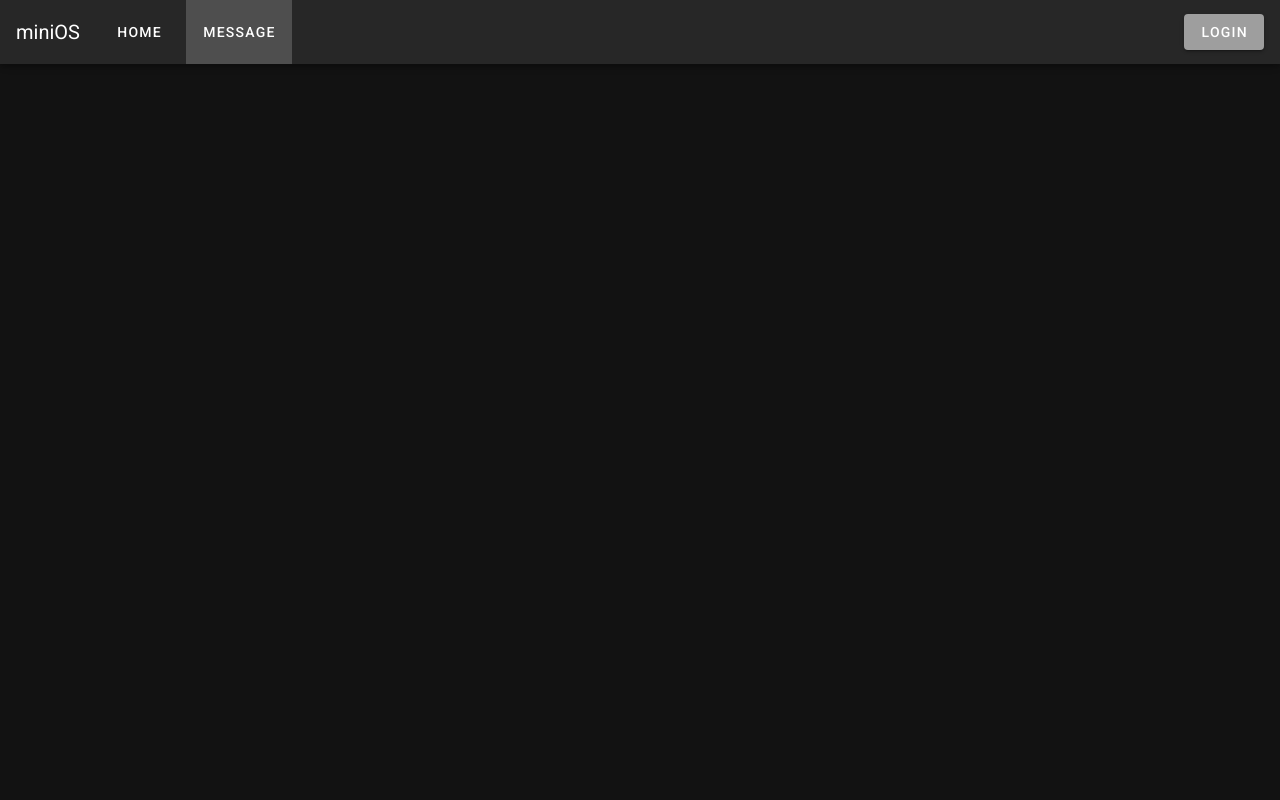
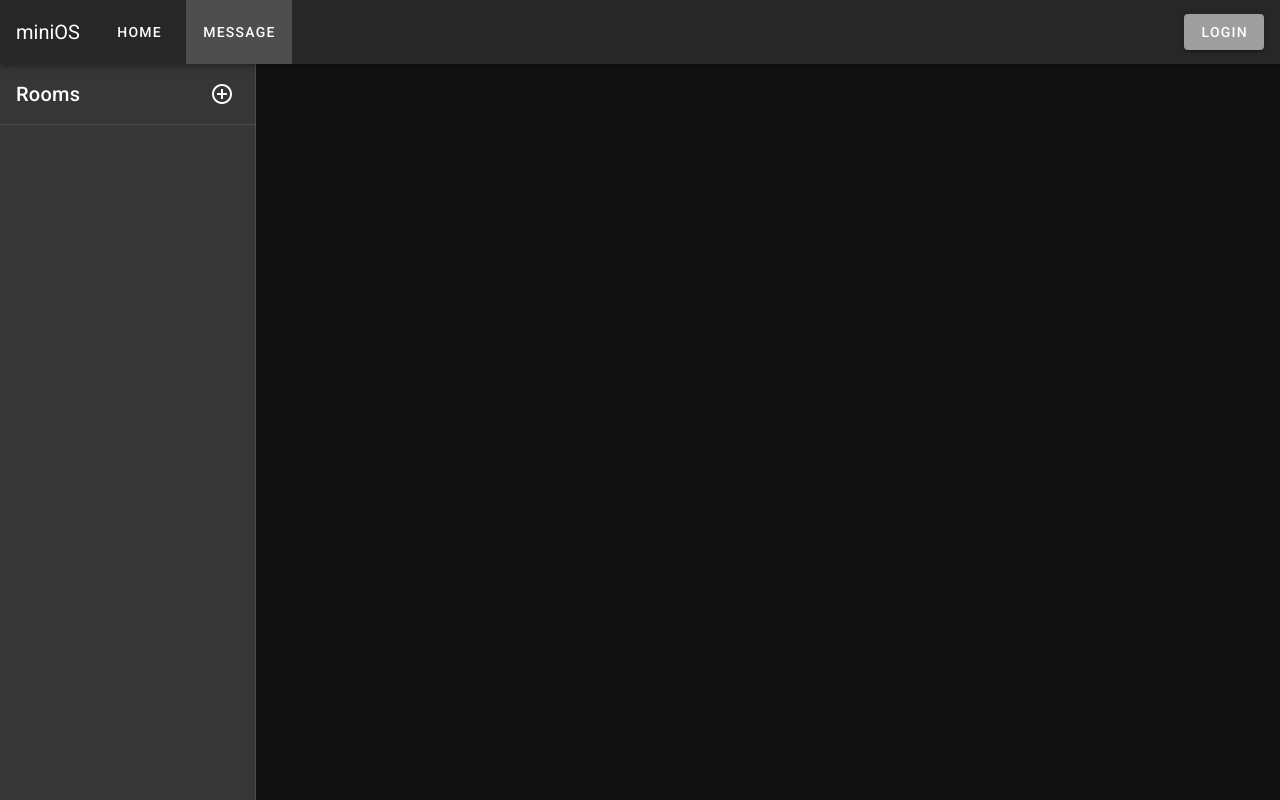
Before and after one commit to Shusaku-Sahashi/SignalR-Sample, a Nuxt app in the folder ChatApp/client-app/: page /message in a window 1280 px wide. Built offline with nearby package versions, Linux system fonts and the light colour scheme.

Commit message:
Added Message Layout.

```diff
--- /dev/null
+++ b/ChatApp/client-app/components/AppNavigationBar.vue
@@ -0,0 +1,55 @@
+<template>
+  <v-app-bar app clipped-left v-cloak>
+    <v-app-bar-title class="wrap-text">miniOS</v-app-bar-title>
+    <v-toolbar-items class="ma-md-4">
+      <v-btn
+        v-for="link in links"
+        :key="link.name"
+        :to="link.path"
+        text
+        nuxt
+        class="mx-md-1"
+        >{{ link.name }}</v-btn
+      >
+    </v-toolbar-items>
+    <v-spacer />
+    <v-row justify="end" align="center">
+      <v-col cols="auto">
+        {{ profile.name }}
+      </v-col>
+      <v-col cols="auto">
+        <login />
+      </v-col>
+    </v-row>
+  </v-app-bar>
+</template>
+
+<script>
+// mapGettersにはvuexのimportが必要。
+import { mapGetters, mapState } from 'vuex'
+import Login from '../components/Login.vue'
+
+export default {
+  name: 'AppNavigationBar',
+  components: { Login },
+  data() {
+    return {
+      links: [
+        { name: 'Home', path: '/' },
+        { name: 'Message', path: '/message' },
+      ],
+    }
+  },
+  mounted() {},
+  computed: {
+    ...mapGetters('context', ['isAuthenticated']),
+    ...mapState('context', ['profile']),
+  },
+}
+</script>
+
+<style scoped>
+[v-cloak] {
+  display: none;
+}
+</style>
--- a/ChatApp/client-app/components/Login.vue
+++ b/ChatApp/client-app/components/Login.vue
@@ -1,10 +1,8 @@
 <template>
   <v-dialog v-model="dialog" width="20%">
     <template v-slot:activator="{ on, attrs }">
-      <v-btn v-show="!isAuthenticated" color="grey" v-bind="attrs" v-on="on"
-        >Login</v-btn
-      >
-      <v-btn v-show="isAuthenticated" color="grey">Logout</v-btn>
+      <v-btn v-if="!login" color="grey" v-bind="attrs" v-on="on">Login</v-btn>
+      <v-btn v-else color="grey">Logout</v-btn>
     </template>
     <template>
       <v-card>
@@ -58,8 +56,6 @@
 </template>
 
 <script>
-import { mapGetters } from 'vuex'
-
 export default {
   name: 'Login.vue',
   data() {
@@ -70,13 +66,16 @@ export default {
         email: null,
         password: null,
       },
+      login: false,
     }
   },
   computed: {
     isError() {
       return !!this.errorMessage
     },
-    ...mapGetters('context', ['isAuthenticated']),
+  },
+  mounted() {
+    this.login = !!this.$store.getters['context/isAuthenticated']
   },
   methods: {
     async send() {
@@ -96,6 +95,7 @@ export default {
       this.credential.email = null
       this.credential.password = null
       this.dialog = false
+      this.login = true
     },
     close() {
       this.dialog = false
@@ -103,5 +103,3 @@ export default {
   },
 }
 </script>
-
-<style scoped></style>
--- a/ChatApp/client-app/layouts/default.vue
+++ b/ChatApp/client-app/layouts/default.vue
@@ -1,57 +1,12 @@
 <template>
   <v-app>
-    <v-app-bar app>
-      <v-app-bar-title class="wrap-text">miniOS</v-app-bar-title>
-      <v-toolbar-items class="ma-md-4">
-        <v-btn
-          v-for="link in links"
-          :key="link.name"
-          :to="link.path"
-          text
-          nuxt
-          class="mx-md-1"
-          >{{ link.name }}</v-btn
-        >
-      </v-toolbar-items>
-      <v-spacer />
-      <v-row justify="end" align="center">
-        <v-col cols="auto">
-          {{ profile.name }}
-        </v-col>
-        <v-col cols="auto">
-          <login />
-        </v-col>
-      </v-row>
-    </v-app-bar>
+    <app-navigation-bar></app-navigation-bar>
     <v-main>
-      <v-container>
-        <nuxt />
-      </v-container>
+      <nuxt />
     </v-main>
   </v-app>
 </template>
 
-<script>
-// mapGettersにはvuexのimportが必要。
-import { mapGetters, mapState } from 'vuex'
-import Login from '../components/Login.vue'
-
-export default {
-  components: { Login },
-  data() {
-    return {
-      links: [
-        { name: 'Home', path: '/' },
-        { name: 'Message', path: '/message' },
-      ],
-    }
-  },
-  mounted() {},
-  computed: {
-    ...mapGetters('context', ['isAuthenticated']),
-    ...mapState('context', ['profile']),
-  },
-}
-</script>
+<script></script>
 
 <style scoped></style>
--- /dev/null
+++ b/ChatApp/client-app/layouts/message.vue
@@ -0,0 +1,42 @@
+<template>
+  <v-app>
+    <app-navigation-bar></app-navigation-bar>
+    <v-navigation-drawer app clipped>
+      <v-list-item>
+        <v-list-item-content>
+          <v-list-item-title class="title">
+            <v-row justify="space-between" align="center">
+              <v-col cols="auto"> Rooms </v-col>
+              <v-col cols="auto">
+                <v-btn icon><v-icon>mdi-plus-circle-outline</v-icon></v-btn>
+              </v-col>
+            </v-row>
+          </v-list-item-title>
+        </v-list-item-content>
+      </v-list-item>
+      <v-divider></v-divider>
+      <v-list dense nav>
+        <v-list-item v-for="item in items" :key="item.title" link>
+          <v-list-item-icon>
+            <v-icon>{{ item.icon }}</v-icon>
+          </v-list-item-icon>
+
+          <v-list-item-content>
+            <v-list-item-title>{{ item.title }}</v-list-item-title>
+          </v-list-item-content>
+        </v-list-item>
+      </v-list>
+    </v-navigation-drawer>
+    <v-main>
+      <nuxt />
+    </v-main>
+  </v-app>
+</template>
+
+<script>
+export default {
+  layout: 'empty',
+}
+</script>
+
+<style scoped></style>
--- a/ChatApp/client-app/pages/inspire.vue
+++ /dev/null
@@ -1,15 +0,0 @@
-<template>
-  <v-row>
-    <v-col class="text-center">
-      <img src="/v.png" alt="Vuetify.js" class="mb-5" />
-      <blockquote class="blockquote">
-        &#8220;First, solve the problem. Then, write the code.&#8221;
-        <footer>
-          <small>
-            <em>&mdash;John Johnson</em>
-          </small>
-        </footer>
-      </blockquote>
-    </v-col>
-  </v-row>
-</template>
--- /dev/null
+++ b/ChatApp/client-app/pages/message.vue
@@ -0,0 +1,8 @@
+<template>
+  <div></div>
+</template>
+<script>
+export default {
+  layout: 'message',
+}
+</script>
```
